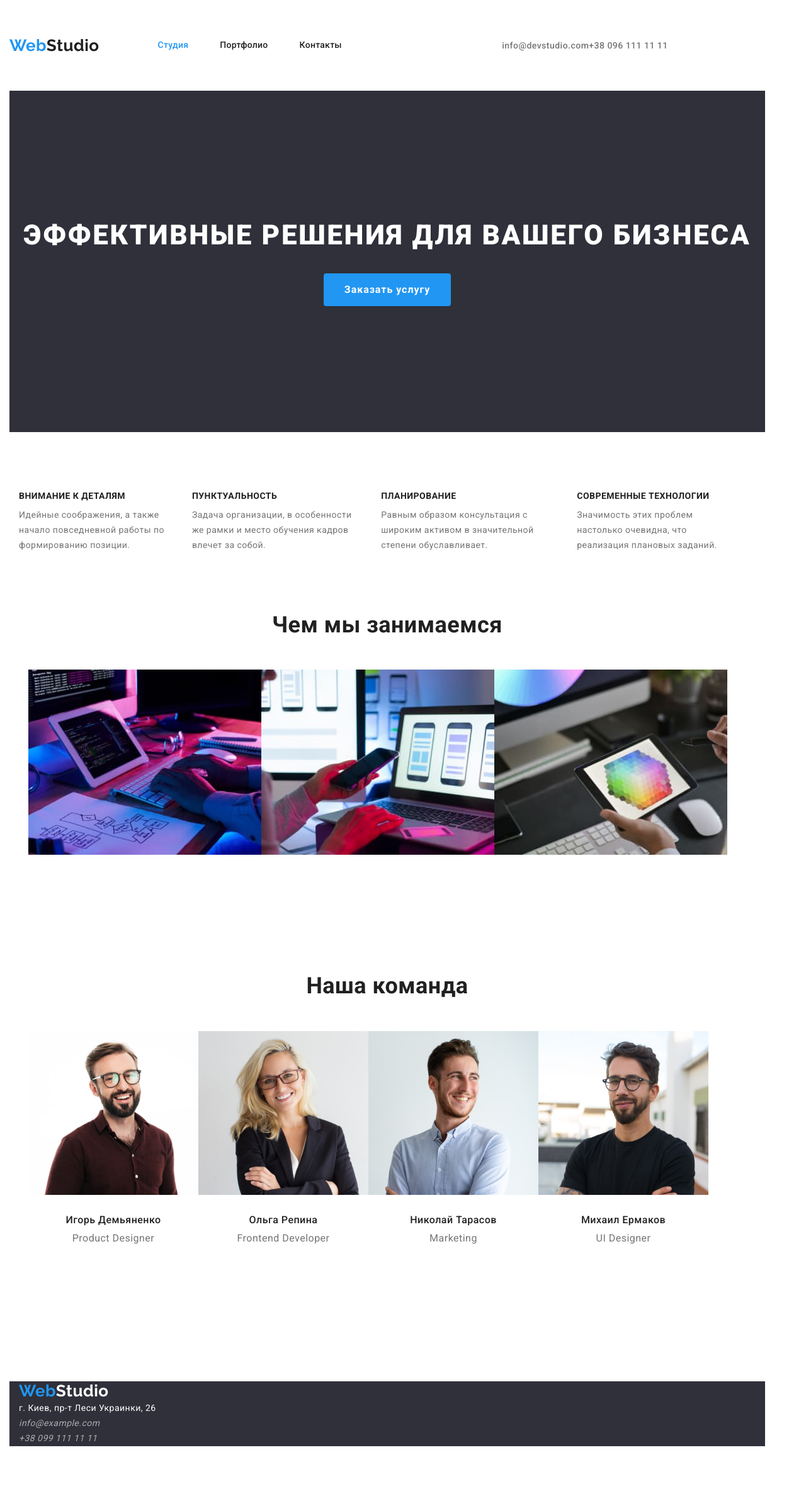
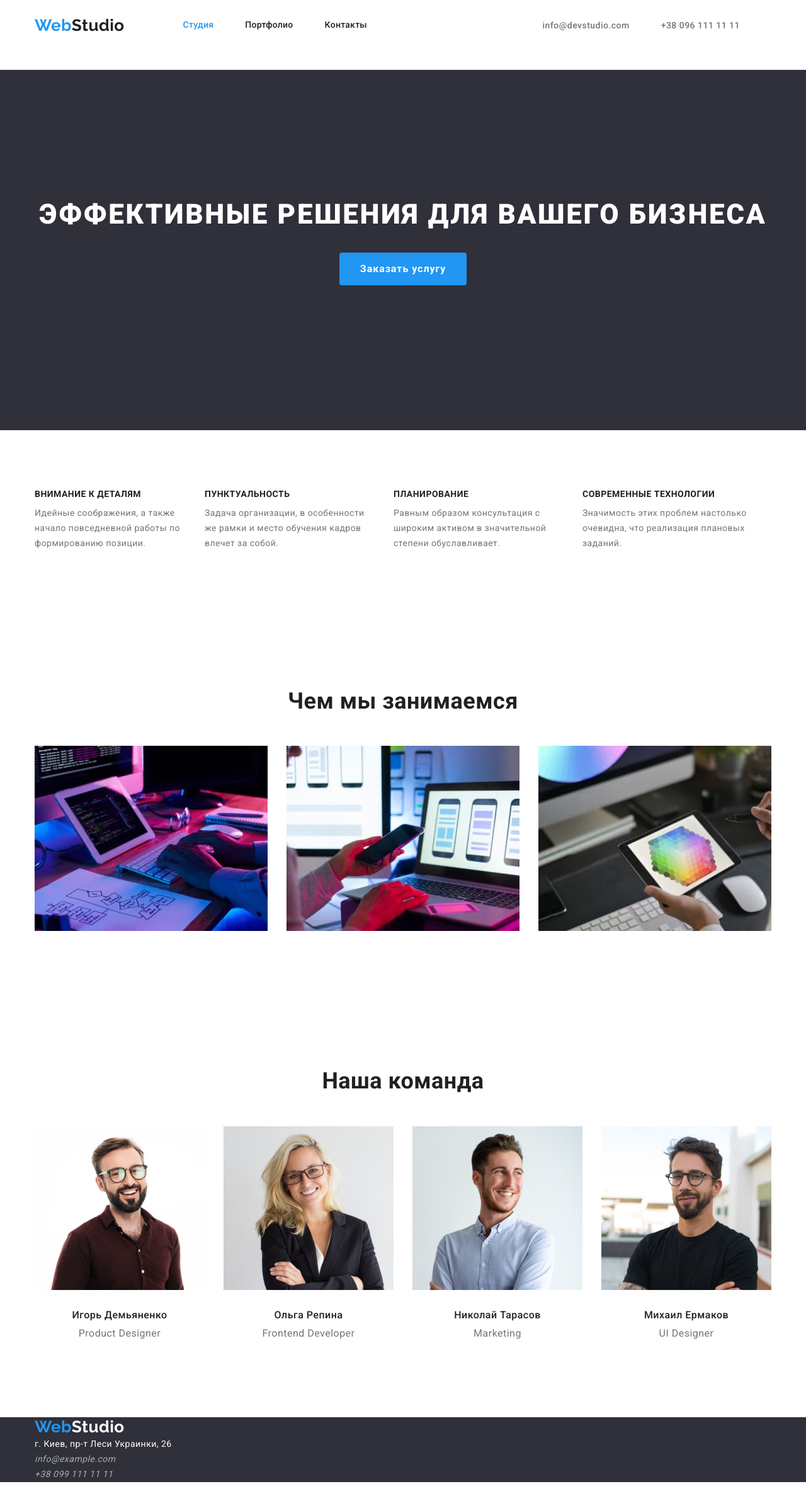
Before and after one commit to InnaPashko/goit-markup-hw-03, a plain HTML site: page index.html in a window 1280 px wide. Shown: the whole page at 63% size. Before the commit the page ends 2296 px from the top, so only its background shows below. Drawn offline with nearby package versions, Linux system fonts and the light colour scheme.

Commit message:
goit-markup-hw-03

```diff
--- a/css/styles.css
+++ b/css/styles.css
@@ -34,10 +34,6 @@ body {
     font-family: 'Roboto', sans-serif;
     color: var(--title-color);
     letter-spacing: 0.03em;
-    margin: 0px;
-    width: 1230px;
-    padding-left: 15px;
-    padding-right: 15px;
     }
 .container {
 margin-left: auto;
@@ -46,19 +42,25 @@ width: 1200px;
 outline: 2 solid tomato;
 padding-left: 15px;
 padding-right: 15px;
+margin: 0px auto;
+width: 1200px;
+padding-left: 15px;
+padding-right: 15px;
+margin-bottom: 30px;
 }
 
 
 .header {
-background: #FFFFFF;
+border-bottom: 1px solid #E5E5E5;
+display: flex;
 }
+
 
 .header-nav {
 display: flex;
 align-items: center;
+}
 
-
-}
 .main-nav {
 display: flex;
 align-items: center;
@@ -79,11 +81,10 @@ line-height: 1.19;
 
 .header-list {
     display: flex;
-    margin-right: 50px;
     margin-left: 93px;
 }
 
-.header-item, .header-link {
+.header-item {
 font-weight: 500;
 font-size: 14px;
 line-height: 1.14;
@@ -91,6 +92,14 @@ letter-spacing: 0.02em;
 color: #212121;
 display: flex;
 margin-right: 50px;
+}
+
+.header-link {
+    font-weight: 500;
+    font-size: 14px;
+    line-height: 1.14;
+    letter-spacing: 0.02em;
+    color: #212121;
     display: block;
     padding-top: 32px;
     padding-bottom: 32px;
@@ -98,16 +107,16 @@ padding-bottom: 32px;
 
 .contact {
 display: flex;
-margin: auto;
+margin-left: auto;
 }
 
- /* .contact-item :last-child{
+  .contact-item:not(last-child) {
+    margin-right: 50px;
+    }
+
+/* .contact .item + .item {
     margin-left: 50px;
     } */
-
-.contact .item + .item {
-    margin-left: 50px;
-    }
 
 .header-item .header-link:last-child{
     margin-right: 0;
@@ -131,7 +140,6 @@ color: #757575;
 
 .hero {
 background-color: #2F303A;
-margin-bottom: 94px;
 padding-top: 200px;
 padding-bottom: 200px
 
@@ -165,6 +173,10 @@ border: 1px solid transparent;
 display: block;
 margin: auto;
 }
+.specifics {
+    padding-top: 94px;
+    padding-bottom: 94px;
+}
 
 .specifics-list {
     display: flex;
@@ -181,6 +193,7 @@ color: #212121;
 
 .specifics-link {
     margin-right: 30px;
+    width: 270px;
 }
 
 .specifics-link:nth-last-child(4) {
@@ -202,11 +215,11 @@ font-size: 14px;
 line-height: 1.71;
 color: #757575;
 margin-top: 0px;
-margin-bottom: 94px;
 }
 
 .about{
-
+padding-bottom: 94px;
+padding-top: 94px;
 }
 .about-text, .team-text {
 font-weight: 700;
@@ -219,32 +232,31 @@ margin-bottom: 50px;
 
 .about-list {
     display: flex;
-    margin-bottom: 94px;
-    width: 1230px;
-    padding-left: 15px;
-    padding-right: 15px;
+    }
 
-}
 .about-item {
     flex: calc((100%-90px)*3);
+    margin-right: 30px;
+    }
+    .about .about-item :not-last-child(3) {
+        margin-right: 0;
 }
 .team {
-    padding-right: 94px;
     padding-bottom: 94px;
+    padding-top: 94px;
 }
 .team-text {
-    padding-top: 94px;
     }
+
 .team-list {
     display: flex;
-    width: 1230px;
-    padding-left: 15px;
-    padding-right: 15px;
-    margin-bottom: 94px;
     }
 .team-item {
-    flex: calc((100%-90px)*4);
-    margin-bottom: 30px;
+    flex-basis: calc((100% - 90px)/4);
+    margin-right: 30px;
+    }
+    .team .team-item :not-last-child(4) {
+        margin-right: 0;
     }
 
 
@@ -308,9 +320,6 @@ margin-bottom: 56px;
 justify-content: center;
 }
 .writings{
-width: 1230px;
-padding-left: 15px;
-padding-right: 15px;
 margin-left: auto;
 margin-right: auto;
 margin-bottom: 94px;
--- a/index.html
+++ b/index.html
@@ -14,7 +14,8 @@
   </head>
   <body>
     <header class="header">
-      <div class="main-nav">
+      <div class="container">
+        <div class="main-nav">
       <nav class="header-nav">
         <a class="header-logo link" href="./index.html">Web<span class="header-color">Studio</span> </a>
         <ul class="header-list">
@@ -28,8 +29,8 @@
         <li class="contact-item"><a href="tek:+380961111111" class="header-tel">+38 096 111 11 11</a></li>
       </ul>
     </div>
-    </nav>
-    </header>
+      </div>
+      </header>
     <main>
         <section class="hero">
           <div class="container">
```
Also changed, not shown: contact.html (+16 -5 lines), portfolio.html (+5 -4 lines). Lines whose indentation alone changed are shown as unchanged.
